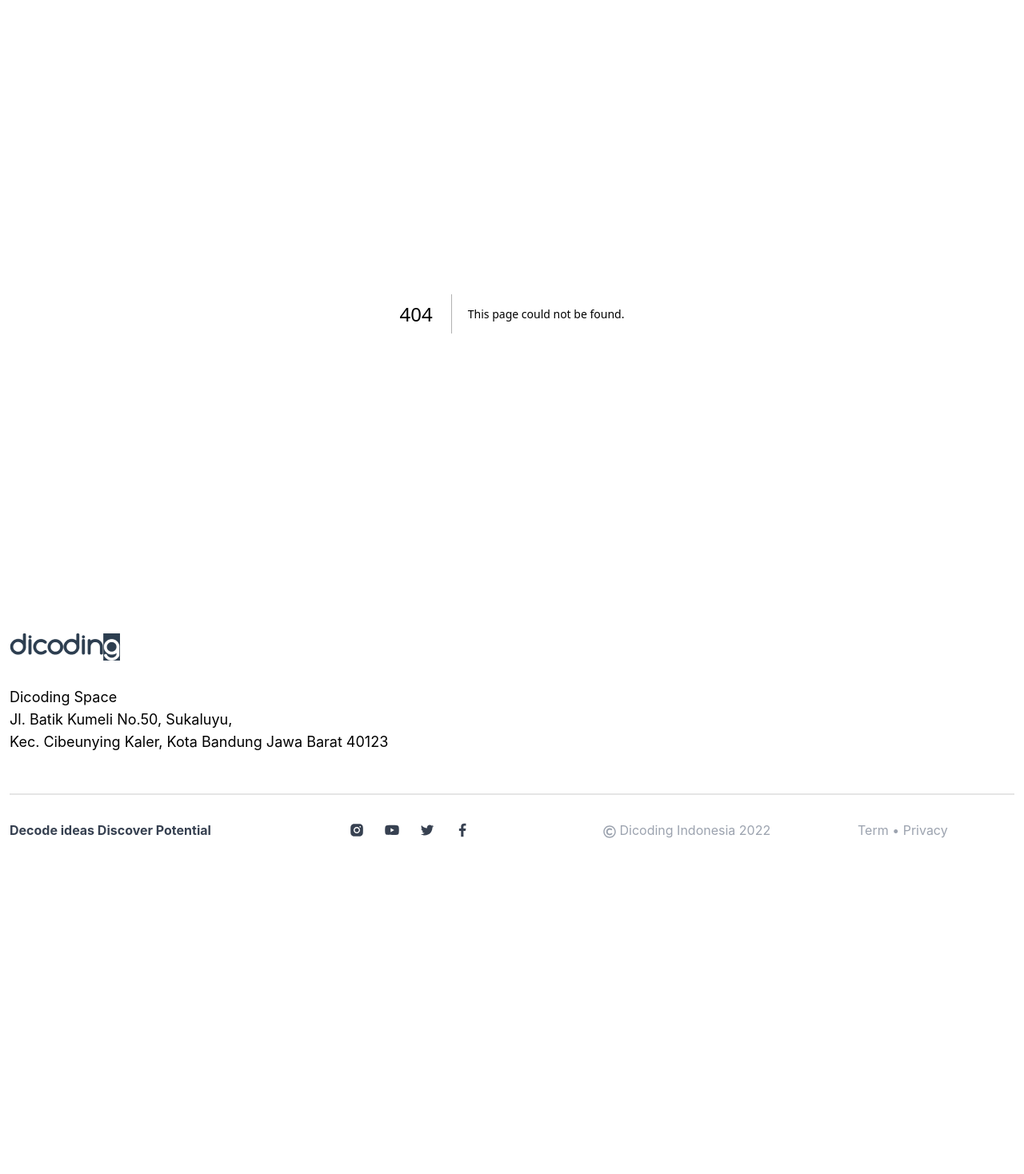
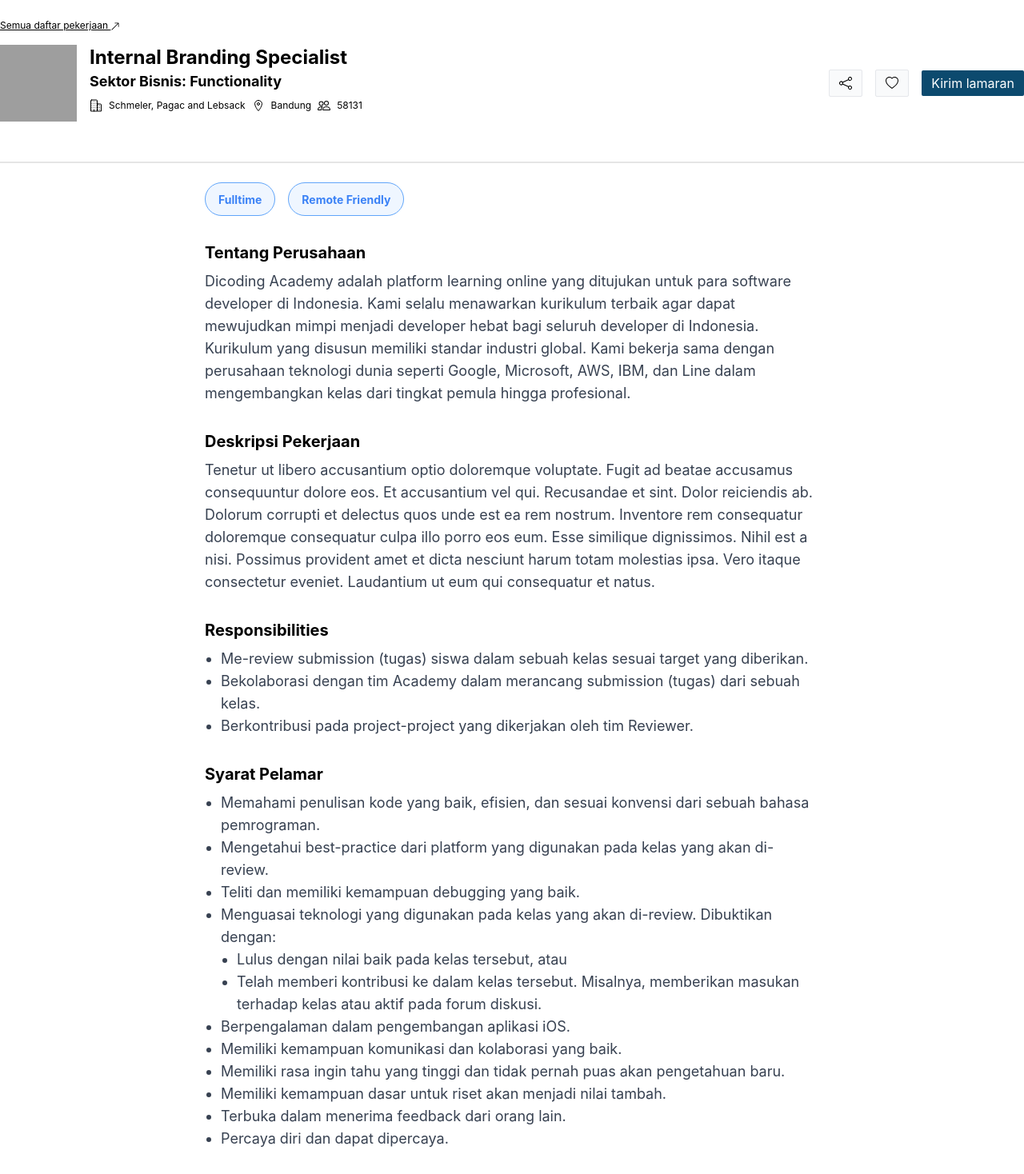
Before and after one commit to abadisurio/job-excercise, a Next.js app: page /jobs/1 in a window 1280 px wide. Before the commit this address had no page. Shown: the part 80-1548 px from the top of the page at 80% size. Before the commit the page ends 1258 px from the top, so only its background shows below. Built offline with nearby package versions, Linux system fonts and the light colour scheme; grey boxes are pictures that could not be loaded.

Commit message:
add: detail job page

```diff
--- /dev/null
+++ b/pages/jobs/[id].js
@@ -0,0 +1,136 @@
+import Image from 'next/image'
+import React from 'react'
+import { IoBusinessOutline, IoLocationOutline, IoBriefcaseOutline } from "react-icons/io5";
+import { BsArrowUpRight, BsPeople, BsShare, BsHeart } from "react-icons/bs";
+
+const detail = {
+    "createdAt": "2022-02-20T13:05:58.596Z",
+    "title": "Internal Branding Specialist",
+    "logo": "http://loremflickr.com/640/480/technics",
+    "company": "Schmeler, Pagac and Lebsack",
+    "location": "Bandung",
+    "experience": true,
+    "job_type": "Fulltime",
+    "closeAt": "2023-01-28T20:16:08.094Z",
+    "skills": "Frontend Developer",
+    "sector": "Functionality",
+    "description": "Tenetur ut libero accusantium optio doloremque voluptate. Fugit ad beatae accusamus consequuntur dolore eos. Et accusantium vel qui.\nRecusandae et sint. Dolor reiciendis ab. Dolorum corrupti et delectus quos unde est ea rem nostrum. Inventore rem consequatur doloremque consequatur culpa illo porro eos eum. Esse similique dignissimos. Nihil est a nisi.\nPossimus provident amet et dicta nesciunt harum totam molestias ipsa. Vero itaque consectetur eveniet. Laudantium ut eum qui consequatur et natus.", "employees": 58131, "id": "3"
+}
+
+export default function JobDetail({ jobDetail }) {
+    console.log(jobDetail)
+    return (
+        <>
+            <div className='container mx-auto pt-8'>
+                <h6 className='text-xs underline mb-4'>Semua daftar pekerjaan <BsArrowUpRight className='inline' /> </h6>
+                <div className='flex mb-6 rounded-sm'>
+                    <Image
+                        alt={detail.title}
+                        className="w-24 h-24 object-cover mr-4"
+                        loader={() => detail.logo}
+                        src={detail.logo}
+                        width={96}
+                        height={96} />
+                    <div className='grow grid md:grid-cols-2'>
+                        <div className='grow'>
+                            <h1 className='text-2xl font-bold'>{detail.title}</h1>
+                            <h3 className='font-bold text-lg'>Sektor Bisnis: {detail.sector}</h3>
+                            <div className='my-2 flex items-center gap-2 text-xs'>
+                                <IoBusinessOutline size={16} />
+                                <h5> {detail.company}</h5>
+                                <IoLocationOutline size={16} />
+                                <h5> {detail.location}  </h5>
+                                <BsPeople size={16} />
+                                <h5> {detail.employees}  </h5>
+                            </div>
+                        </div>
+                        <div className='text-xs text-gray-500 md:text-right'>
+
+                        </div>
+                    </div>
+                    <div className='flex gap-4 items-center'>
+                        <button className='px-3 py-2 rounded-sm bg-gray-50 border border-gray-200'>
+                            <BsShare />
+                        </button>
+                        <button className='px-3 py-2 rounded-sm bg-gray-50 border border-gray-200'>
+                            <BsHeart />
+                        </button>
+                        <button className='px-3 py-1 rounded-sm bg-sky-900 '>
+                            <span className='text-white'>Kirim lamaran</span>
+                        </button>
+                    </div>
+                </div>
+            </div>
+            <div className='mt-12 mb-6 h-1 w-full border-b-2 border-neutral-200 '></div>
+            <div className='md:w-3/5 mx-auto'>
+                <div className="flex mb-8">
+                    <div className="bg-blue-50 border border-blue-400 px-4 py-2 rounded-full mr-4">
+                        <span className='font-bold text-sm text-blue-500'>{detail.job_type}</span>
+                    </div>
+                    <div className="bg-blue-50 border border-blue-400 px-4 py-2 rounded-full mr-4">
+                        <span className='font-bold text-sm text-blue-500'>Remote Friendly</span>
+                    </div>
+                </div>
+                <h1 className='text-xl font-bold mb-2'>Tentang Perusahaan</h1>
+                <p className='text-lg text-gray-700 mb-8'>
+                    Dicoding Academy adalah platform learning online yang ditujukan untuk para software developer di Indonesia. Kami selalu menawarkan kurikulum terbaik agar dapat mewujudkan mimpi menjadi developer hebat bagi seluruh developer di Indonesia. Kurikulum yang disusun memiliki standar industri global. Kami bekerja sama dengan perusahaan teknologi dunia seperti Google, Microsoft, AWS, IBM, dan Line dalam mengembangkan kelas dari tingkat pemula hingga profesional.
+                </p>
+                <h1 className='text-xl font-bold mb-2'>Deskripsi Pekerjaan</h1>
+                <p className='text-lg text-gray-700 mb-8'>
+                    {detail.description}
+                </p>
+                <h1 className='text-xl font-bold mb-2'>Responsibilities</h1>
+                <ul className='text-lg text-gray-700 mb-8 list-disc pl-5'>
+                    <li>
+                        Me-review submission (tugas) siswa dalam sebuah kelas sesuai target yang diberikan.
+                    </li>
+                    <li>
+                        Bekolaborasi dengan tim Academy dalam merancang submission (tugas) dari sebuah kelas.
+                    </li>
+                    <li>
+                        Berkontribusi pada project-project yang dikerjakan oleh tim Reviewer.
+                    </li>
+                </ul>
+                <h1 className='text-xl font-bold mb-2'>Syarat Pelamar</h1>
+                <ul className='text-lg text-gray-700 mb-8 list-disc pl-5 '>
+                    <li>Memahami penulisan kode yang baik, efisien, dan sesuai konvensi dari sebuah bahasa pemrograman.</li>
+                    <li>Mengetahui best-practice dari platform yang digunakan pada kelas yang akan di-review.</li>
+                    <li>Teliti dan memiliki kemampuan debugging yang baik.</li>
+                    <li>
+                        Menguasai teknologi yang digunakan pada kelas yang akan di-review. Dibuktikan dengan:
+                        <ul className='pl-5 list-disc '>
+                            <li>Lulus dengan nilai baik pada kelas tersebut, atau</li>
+                            <li>Telah memberi kontribusi ke dalam kelas tersebut. Misalnya, memberikan masukan terhadap kelas atau aktif pada forum diskusi.</li>
+                        </ul>
+                    </li>
+                    <li>Berpengalaman dalam pengembangan aplikasi iOS.</li>
+                    <li>Memiliki kemampuan komunikasi dan kolaborasi yang baik.</li>
+                    <li>Memiliki rasa ingin tahu yang tinggi dan tidak pernah puas akan pengetahuan baru.</li>
+                    <li>Memiliki kemampuan dasar untuk riset akan menjadi nilai tambah.</li>
+                    <li>Terbuka dalam menerima feedback dari orang lain.</li>
+                    <li>Percaya diri dan dapat dipercaya.</li>
+                </ul>
+                <div className='border border-gray-200 rounded-sm p-4'>
+                    <h1 className='text-xl font-bold mb-2'>Tertarik?</h1>
+                    <ul className='text-lg text-gray-700 list-disc pl-5'>
+                        <li>Kirimkan CV dan Portofolio terbaik kamu.</li>
+                        <li>Ceritakan ke kami pengalaman apa saja yang kamu miliki. Tunjukan karya-karya kamu di bidang pemrograman atau pengembangan aplikasi.</li>
+
+                        <li>
+                            Buatlah sebuah artikel yang membahas tentang pemrograman atau teknologi yang sedang kamu minati.
+                            <ul className='pl-5 list-disc'>
+                                <li>Kamu dapat mencantumkan link ke artikel ini di inputan Cover Letter ketika memasukkan lamaran untuk lowongan ini.</li>
+                            </ul>
+                        </li>
+                        <li>
+                            Berapa harapan gaji kamu bila bergabung dengan Dicoding Indonesia?
+                            <ul className='pl-5 list-disc'>
+                                <li>Mohon untuk mencantumkan nilainya di inputan Cover Letter.</li>
+                            </ul>
+                        </li>
+                    </ul>
+                </div>
+            </div>
+        </>
+    )
+}
```
